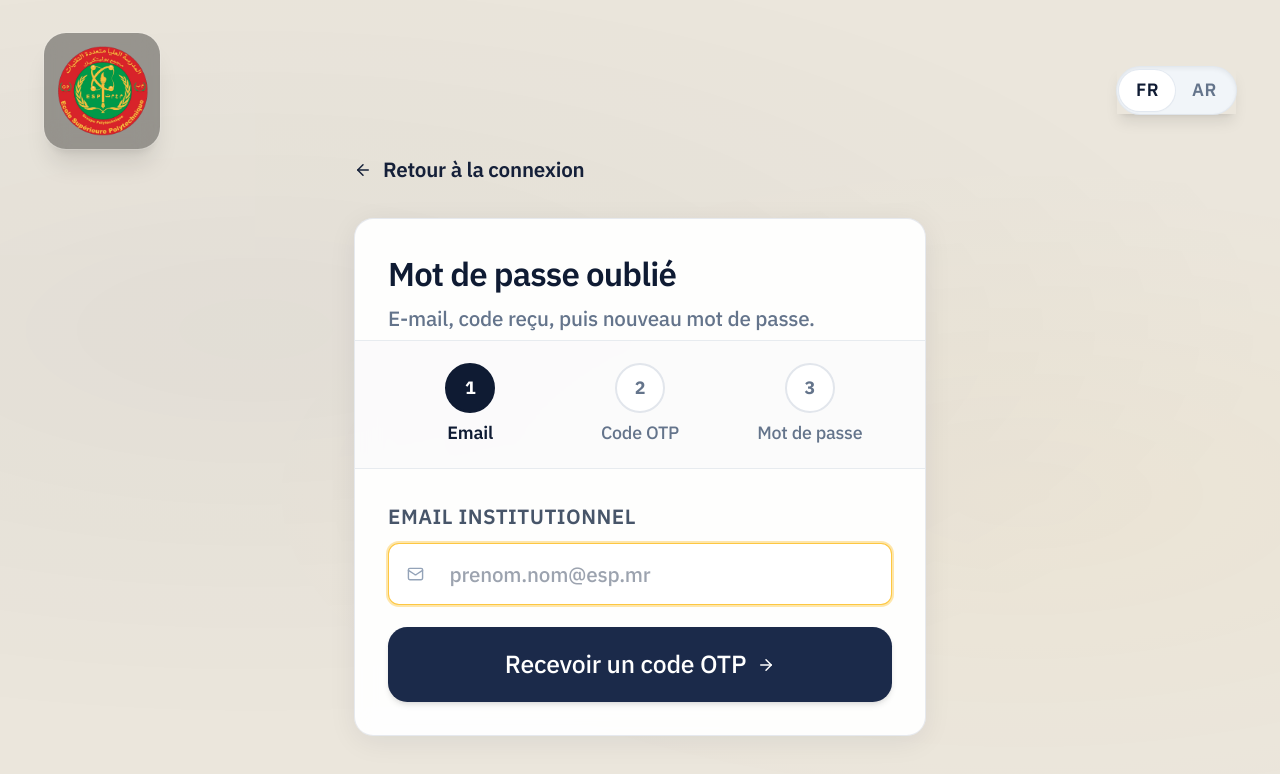
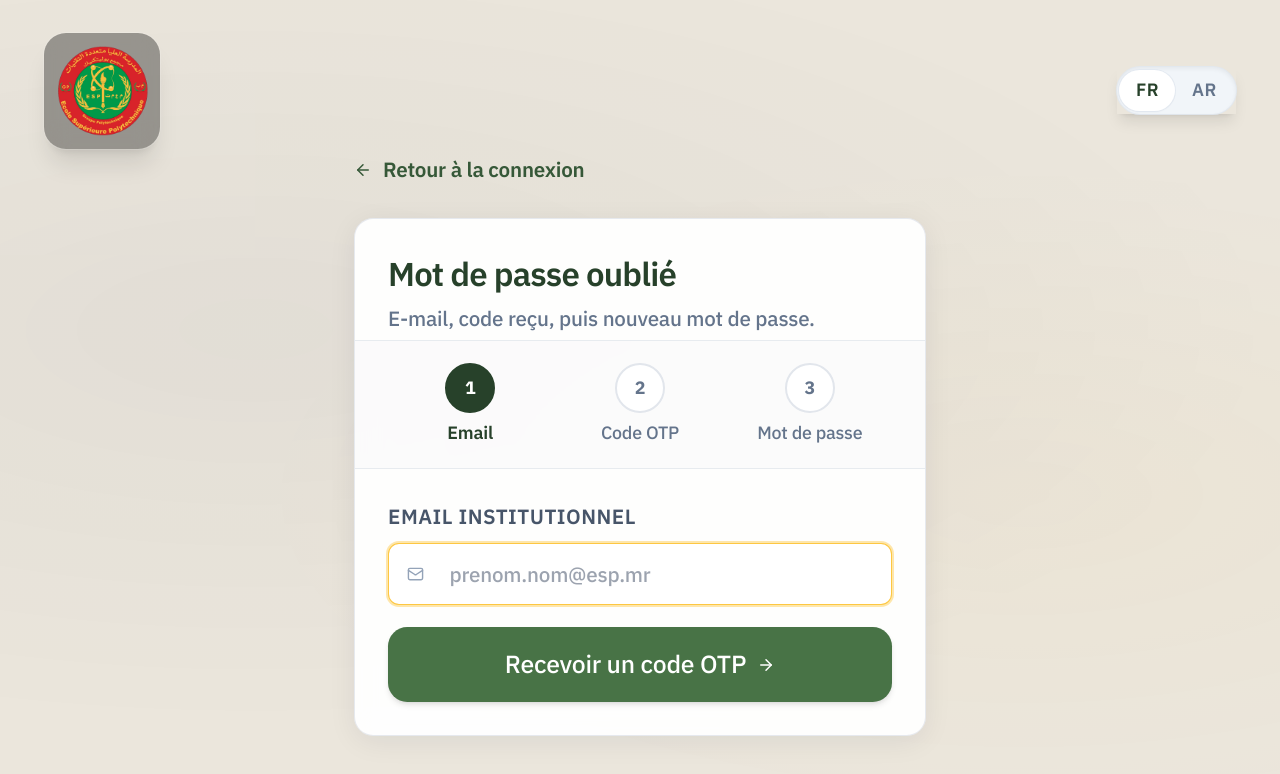
Before and after one commit to 7assen-coder/caserne-staging, a React (Vite) app in the folder ScolariteMilitaireFront/: page /login/recovery in a window 1280 px wide. Shown: the top 774 px of the page. Built offline with nearby package versions, Linux system fonts and the light colour scheme; no server answers.

Commit message:
version amelioree

```diff
--- a/ScolariteMilitaireFront/src/components/eleves/ListeEleves.jsx
+++ b/ScolariteMilitaireFront/src/components/eleves/ListeEleves.jsx
@@ -160,18 +160,34 @@ export default function ListeEleves() {
   }
 
   return (
-    <div className="grid grid-cols-1 gap-8 md:gap-10 xl:grid-cols-12 xl:gap-x-8">
-      <nav className="text-base text-text-light xl:col-span-12">
-        <Link to="/dashboard" className="hover:text-navy">
+    <div className="grid grid-cols-1 gap-7 md:gap-8 xl:grid-cols-12 xl:gap-x-8">
+      <nav className="xl:col-span-12">
+        <div className="inline-flex items-center gap-2 rounded-full border border-light-gray bg-white px-3 py-1.5 text-sm text-text-light shadow-sm">
+          <Link to="/dashboard" className="font-medium transition hover:text-navy">
             Accueil
           </Link>
-        <span className="mx-2">/</span>
-        <span className="text-navy font-semibold">Étudiants</span>
+          <span>/</span>
+          <span className="font-semibold text-navy">Étudiants</span>
+        </div>
       </nav>
 
       <div className="page-header xl:col-span-12">
         <div className="min-w-0 flex-1">
           <h1 className="page-title">Gestion des étudiants</h1>
+          <p className="mt-2 text-base text-text-light">
+            Suivi des dossiers, recherche rapide et actions administratives.
+          </p>
+          <div className="mt-4 flex flex-wrap items-center gap-2">
+            <span className="inline-flex items-center rounded-full border border-navy-100 bg-navy-50 px-3 py-1 text-xs font-semibold text-navy">
+              Total: {n} étudiant{n > 1 ? 's' : ''}
+            </span>
+            <span className="inline-flex items-center rounded-full border border-light-gray bg-white px-3 py-1 text-xs font-semibold text-slate-700">
+              Département: {filters.departement || 'Tous'}
+            </span>
+            <span className="inline-flex items-center rounded-full border border-light-gray bg-white px-3 py-1 text-xs font-semibold text-slate-700">
+              Niveau: {filters.annee || 'Tous'}
+            </span>
+          </div>
         </div>
         <Button
           variant="primary"
@@ -201,21 +217,27 @@ export default function ListeEleves() {
         title="Filtres"
         subtitle="Département, année (niveau), recherche nominative"
         className="xl:col-span-12"
+        accent="navy"
+        bodyClassName="!pt-4"
         actions={
-          <span className="text-text-muted dark:text-slate-500 inline-flex items-center gap-1 text-sm">
+          <span className="text-text-muted dark:text-slate-500 inline-flex items-center gap-1 text-sm font-semibold">
             <Filter size={14} /> {loading ? 'Chargement…' : 'Prêt'}
           </span>
         }
       >
+        <div className="rounded-2xl border border-light-gray bg-slate-50/70 p-4 md:p-5">
           <div className="flex flex-col gap-5 lg:flex-row lg:flex-wrap lg:items-end">
           <div className="relative min-w-0 flex-1 lg:min-w-[240px]">
             <span className="label">Recherche</span>
             <div className="relative">
-              <Search size={14} className="absolute left-3 top-1/2 z-[1] -translate-y-1/2 text-text-muted" />
+              <Search
+                size={15}
+                className="absolute left-3 top-1/2 z-[1] -translate-y-1/2 text-text-muted"
+              />
               <input
                 type="text"
                 placeholder="Nom, prénom, matricule…"
-                className="input pl-9"
+                className="input border-slate-200 bg-white pl-9 shadow-sm"
                 value={filters.q}
                 onChange={(e) => setFilters({ ...filters, q: e.target.value })}
                 aria-label="Recherche par nom, prénom ou matricule"
@@ -241,18 +263,19 @@ export default function ListeEleves() {
             />
           </div>
         </div>
+        </div>
       </Card>
 
-      <Card className="xl:col-span-12">
+      <Card className="xl:col-span-12" accent="gold">
         <div className="mb-4 flex flex-wrap items-center justify-between gap-2 border-b border-light-gray pb-3">
-          <div className="text-sm text-slate-500">
+          <div className="inline-flex items-center rounded-full border border-light-gray bg-white px-3 py-1 text-sm text-slate-600">
             {selectedEleve ? `${selectedEleve.prenom} ${selectedEleve.nom} sélectionné` : 'Sélectionnez un étudiant'}
           </div>
           <div className="flex flex-wrap items-center gap-2">
             <button
               type="button"
               onClick={handleExportXlsx}
-              className="inline-flex items-center gap-1.5 rounded-lg bg-emerald-50 px-3 py-2 text-sm font-semibold text-emerald-800 transition hover:bg-emerald-100"
+              className="inline-flex items-center gap-1.5 rounded-lg border border-emerald-200 bg-emerald-50 px-3 py-2 text-sm font-semibold text-emerald-800 transition hover:bg-emerald-100"
               title="Exporter Excel"
               aria-label="Exporter Excel"
             >
@@ -273,7 +296,7 @@ export default function ListeEleves() {
                       setFicheLoading(false);
                     }
                   }}
-                  className="inline-flex items-center gap-1.5 rounded-lg bg-sky-50 px-3 py-2 text-sm font-semibold text-sky-700 transition hover:bg-sky-100"
+                  className="inline-flex items-center gap-1.5 rounded-lg border border-sky-200 bg-sky-50 px-3 py-2 text-sm font-semibold text-sky-700 transition hover:bg-sky-100"
                   title="Voir le détail"
                   aria-label="Voir le détail"
                 >
@@ -283,7 +306,7 @@ export default function ListeEleves() {
                 <button
                   type="button"
                   onClick={() => setEditing(selectedEleve)}
-                  className="inline-flex items-center gap-1.5 rounded-lg bg-amber-50 px-3 py-2 text-sm font-semibold text-amber-800 transition hover:bg-amber-100"
+                  className="inline-flex items-center gap-1.5 rounded-lg border border-amber-200 bg-amber-50 px-3 py-2 text-sm font-semibold text-amber-800 transition hover:bg-amber-100"
                   title="Modifier"
                   aria-label="Modifier"
                 >
@@ -299,7 +322,7 @@ export default function ListeEleves() {
                     setSelectedEleveId(null);
                     setKey((k) => k + 1);
                   }}
-                  className="inline-flex items-center gap-1.5 rounded-lg bg-red-50 px-3 py-2 text-sm font-semibold text-red-700 transition hover:bg-red-100"
+                  className="inline-flex items-center gap-1.5 rounded-lg border border-red-200 bg-red-50 px-3 py-2 text-sm font-semibold text-red-700 transition hover:bg-red-100"
                   title="Supprimer"
                   aria-label="Supprimer"
                 >
@@ -310,12 +333,14 @@ export default function ListeEleves() {
             )}
           </div>
         </div>
+        <div className="overflow-hidden rounded-2xl border border-light-gray bg-white">
           <DataTable
             columns={columns}
             rows={rows}
             pageSize={12}
             onRowClick={(row) => setSelectedEleveId(row.id)}
           />
+        </div>
       </Card>
 
       {editing && (
--- a/ScolariteMilitaireFront/src/components/layout/MainLayout.jsx
+++ b/ScolariteMilitaireFront/src/components/layout/MainLayout.jsx
@@ -2,17 +2,15 @@ import { useState } from 'react';
 import { Outlet, useLocation } from 'react-router-dom';
 import AppNavbar from './AppNavbar';
 import Header from './Header';
-import AppTopBar from './AppTopBar';
 
 export default function MainLayout() {
   const [mobileNavOpen, setMobileNavOpen] = useState(false);
   const location = useLocation();
 
   return (
-    <div className="flex h-screen min-h-0 overflow-hidden bg-slate-50">
+    <div className="flex h-screen min-h-0 overflow-hidden bg-navy-50/40">
       <AppNavbar mobileOpen={mobileNavOpen} onMobileClose={() => setMobileNavOpen(false)} />
       <div className="flex min-h-0 flex-1 flex-col overflow-hidden">
-        <AppTopBar />
         <Header onMobileNavOpen={() => setMobileNavOpen(true)} />
         <main className="min-h-0 flex-1 overflow-y-auto">
           <div
--- a/ScolariteMilitaireFront/src/index.css
+++ b/ScolariteMilitaireFront/src/index.css
@@ -57,7 +57,7 @@
   }
 
   :focus-visible {
-    outline: 2px solid #f59e0b;
+    outline: 2px solid #76ae70;
     outline-offset: 2px;
     border-radius: 4px;
   }
@@ -74,7 +74,7 @@
            dark:bg-navy-700 dark:hover:bg-navy-600;
   }
   .btn-secondary {
-    @apply bg-white border border-light-gray text-navy hover:border-navy hover:bg-navy-50;
+    @apply bg-white border border-navy-200 text-navy-800 hover:border-navy-400 hover:bg-navy-50;
   }
   .btn-gold {
     @apply bg-gold text-dark-navy font-semibold hover:bg-gold-400 shadow-gold active:scale-[0.98];
@@ -94,7 +94,7 @@
   }
 
   .card {
-    @apply bg-white rounded-xl shadow-card ring-1 ring-light-gray/60;
+    @apply bg-white rounded-xl shadow-card ring-1 ring-slate-200/80;
   }
 
   .card-hover {
@@ -105,7 +105,7 @@
     @apply min-h-[3rem] w-full rounded-lg border border-light-gray bg-white px-4 py-3 text-base text-slate-900
            placeholder:text-text-muted
            transition-colors
-           focus:border-gold/70 focus:outline-none focus:ring-2 focus:ring-gold/30;
+           focus:border-navy-400 focus:outline-none focus:ring-2 focus:ring-navy-200;
   }
 
   .label {
@@ -160,7 +160,7 @@
     @apply w-full border-collapse text-base;
   }
   .table-base thead th {
-    @apply whitespace-nowrap border-b border-light-gray bg-off-white px-4 py-4 text-left text-base font-semibold uppercase tracking-wide text-slate-600;
+    @apply whitespace-nowrap border-b border-navy-100 bg-navy-50 px-4 py-4 text-left text-base font-semibold uppercase tracking-wide text-navy-800;
   }
   .table-base tbody td {
     @apply border-b border-light-gray/80 px-4 py-4 align-middle text-base text-slate-900;
@@ -169,7 +169,7 @@
     @apply transition-colors;
   }
   .table-base tbody tr:hover {
-    @apply bg-off-white;
+    @apply bg-navy-50/50;
   }
 
   .nav-link {
@@ -179,10 +179,10 @@
     @apply px-3 py-2.5 gap-2.5;
   }
   .nav-link-inactive {
-    @apply text-slate-700 hover:bg-slate-100 hover:text-slate-900;
+    @apply text-slate-100 hover:bg-white/10 hover:text-white;
   }
   .nav-link-active {
-    @apply bg-navy-50 text-navy shadow-inner ring-1 ring-navy-100;
+    @apply bg-white/15 text-white shadow-inner ring-1 ring-white/20;
   }
 
   .page-header {
@@ -191,6 +191,7 @@
 
   .page-title {
     @apply font-serif text-4xl font-semibold leading-tight text-slate-900 sm:text-5xl md:text-6xl;
+    text-wrap: balance;
   }
 
   .page-subtitle {
@@ -227,8 +228,8 @@
 
 .sidebar-pattern {
   background-image:
-    linear-gradient(rgba(255, 255, 255, 0.03) 1px, transparent 1px),
-    linear-gradient(90deg, rgba(255, 255, 255, 0.03) 1px, transparent 1px);
+    linear-gradient(rgba(255, 255, 255, 0.025) 1px, transparent 1px),
+    linear-gradient(90deg, rgba(255, 255, 255, 0.025) 1px, transparent 1px);
   background-size: 32px 32px;
 }
 
--- a/ScolariteMilitaireFront/tailwind.config.js
+++ b/ScolariteMilitaireFront/tailwind.config.js
@@ -6,20 +6,33 @@ export default {
     extend: {
       colors: {
         navy: {
-          DEFAULT: '#1B2A4A',
-          50: '#F2F4F8',
-          100: '#DCE1EA',
-          200: '#B5BECF',
-          300: '#7F8DAD',
-          400: '#4F6088',
-          500: '#304776',
-          600: '#243864',
-          700: '#1B2A4A',
-          800: '#152039',
-          900: '#0F1B33',
+          DEFAULT: '#487346',
+          50: '#F3FAF1',
+          100: '#E3F2E0',
+          200: '#CFE8CA',
+          300: '#B7D9B1',
+          400: '#95C58E',
+          500: '#76AE70',
+          600: '#5D9258',
+          700: '#487346',
+          800: '#365838',
+          900: '#27412A',
         },
-        'dark-navy': '#0F1B33',
-        steel: '#3A4F6F',
+        sage: {
+          DEFAULT: '#B7D9B1',
+          50: '#F3FAF1',
+          100: '#E3F2E0',
+          200: '#CFE8CA',
+          300: '#B7D9B1',
+          400: '#95C58E',
+          500: '#76AE70',
+          600: '#5D9258',
+          700: '#487346',
+          800: '#365838',
+          900: '#27412A',
+        },
+        'dark-navy': '#27412A',
+        steel: '#5B7A5C',
         gold: {
           DEFAULT: '#FDB913',
           100: '#FBF5E4',
@@ -63,17 +76,17 @@ export default {
         '5xl': ['3rem', { lineHeight: '1.1' }],
       },
       boxShadow: {
-        card: '0 1px 2px rgba(15,27,51,0.04), 0 2px 8px rgba(15,27,51,0.06)',
-        'card-hover': '0 4px 12px rgba(15,27,51,0.08), 0 8px 24px rgba(15,27,51,0.08)',
-        header: '0 1px 0 rgba(15,27,51,0.06), 0 2px 8px rgba(15,27,51,0.04)',
-        pop: '0 16px 48px rgba(15,27,51,0.18), 0 4px 12px rgba(15,27,51,0.08)',
+        card: '0 1px 2px rgba(39,65,42,0.05), 0 2px 8px rgba(39,65,42,0.07)',
+        'card-hover': '0 4px 12px rgba(39,65,42,0.10), 0 8px 24px rgba(39,65,42,0.09)',
+        header: '0 1px 0 rgba(39,65,42,0.07), 0 2px 8px rgba(39,65,42,0.05)',
+        pop: '0 16px 48px rgba(39,65,42,0.2), 0 4px 12px rgba(39,65,42,0.10)',
         gold: '0 1px 0 rgba(200,165,78,0.6), 0 6px 18px rgba(200,165,78,0.25)',
-        inset: 'inset 0 1px 2px rgba(15,27,51,0.08)',
+        inset: 'inset 0 1px 2px rgba(39,65,42,0.08)',
       },
       backgroundImage: {
-        'navy-gradient': 'linear-gradient(160deg, #1B2A4A 0%, #0F1B33 100%)',
-        'navy-accent': 'linear-gradient(180deg, #0F1B33 0%, #1B2A4A 100%)',
-        'hero-fade': 'linear-gradient(120deg, #0F1B33 0%, #1B2A4A 45%, #1a3d2e 100%)',
+        'navy-gradient': 'linear-gradient(160deg, #487346 0%, #27412A 100%)',
+        'navy-accent': 'linear-gradient(180deg, #27412A 0%, #487346 100%)',
+        'hero-fade': 'linear-gradient(120deg, #27412A 0%, #487346 45%, #7ca675 100%)',
         'esp-ribbon':
           'linear-gradient(90deg, rgba(227,30,36,0.85) 0%, #FDB913 50%, rgba(0,150,57,0.85) 100%)',
         'grid-faint':
```
Also changed, not shown: ScolariteMilitaireFront/src/components/dashboard/Dashboard.jsx (+32 -2 lines), ScolariteMilitaireFront/src/components/eleves/FormulaireEleve.jsx (+16 -9 lines), ScolariteMilitaireFront/src/components/layout/AppNavbar.jsx (+14 -8 lines), ScolariteMilitaireFront/src/components/layout/Header.jsx (+4 -4 lines), 1 other file (tests, documents, lock files or other folders). Lines whose indentation alone changed are shown as unchanged.
